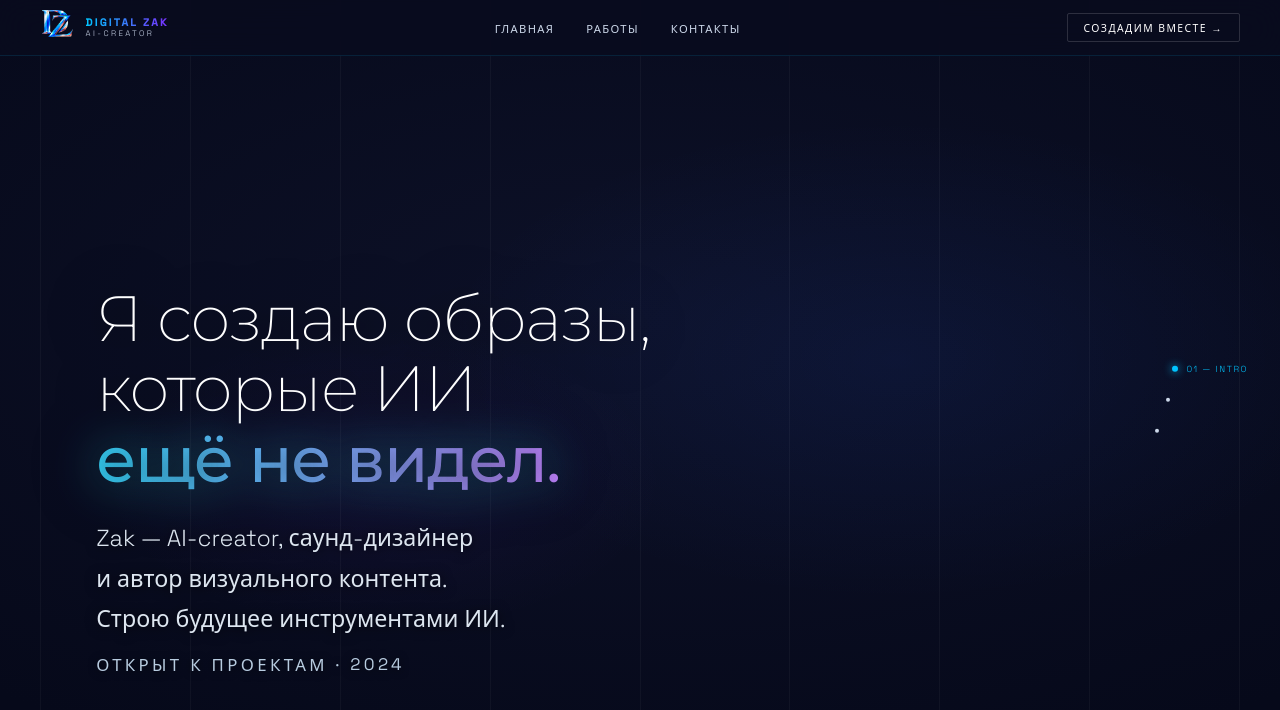
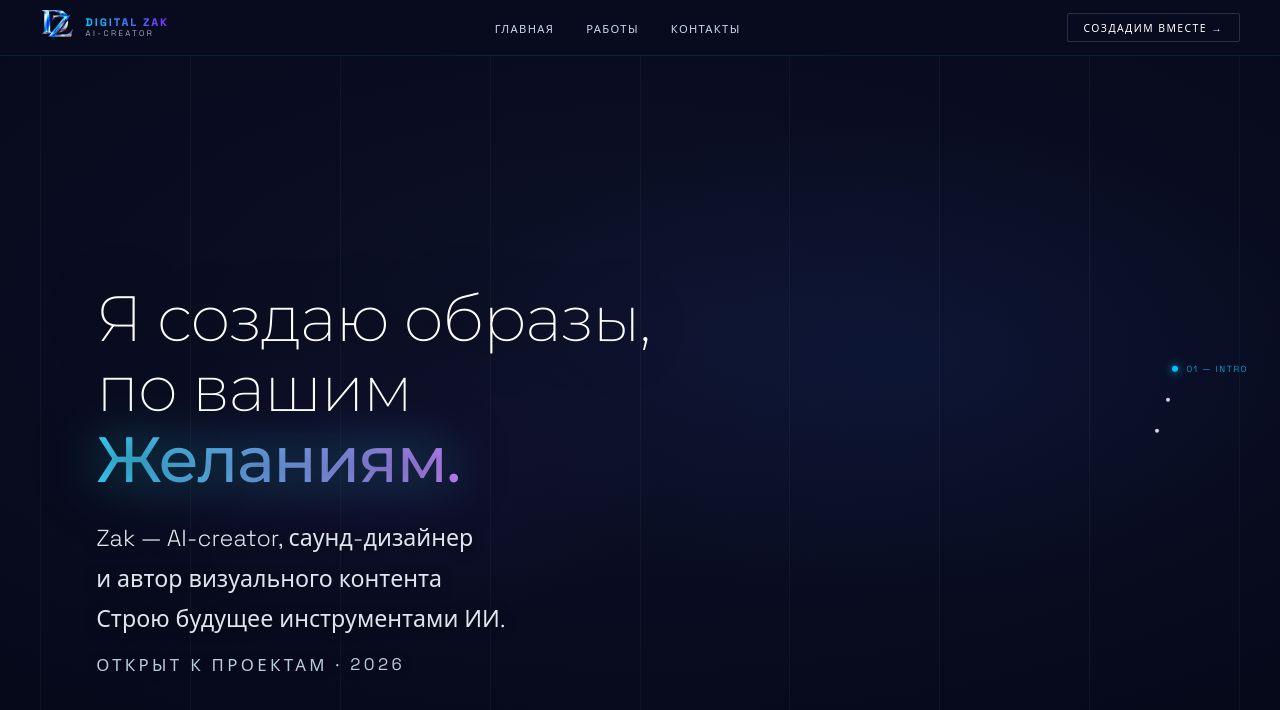
Before and after one commit to edgetilya111982-boop/portfolio, a React (Vite) app in the folder museum-app/: page / in a window 1280 px wide. Shown: the top 710 px of the page. Built offline with nearby package versions, Linux system fonts and the light colour scheme.

Commit message:
Modify TextOverlay content and update year
Updated text in the overlay to reflect new information and correct dates.

```diff
--- a/museum-app/src/components/TextOverlay.jsx
+++ b/museum-app/src/components/TextOverlay.jsx
@@ -26,20 +26,20 @@ function HeroText({ opacity }) {
       <div className="overlay-hero__headline">
         <h1 className="headline-large">
           Я создаю образы,<br />
-          которые ИИ<br />
-          <span className="hero-accent">ещё не видел.</span>
+          по вашим<br />
+          <span className="hero-accent">Желаниям.</span>
         </h1>
       </div>
       <div className="overlay-hero__body">
         <p className="body-small">
           Zak — AI-creator, саунд-дизайнер<br />
-          и автор визуального контента.<br />
+          и автор визуального контента<br />
           Строю будущее инструментами ИИ.
         </p>
         <div className="overlay-hero__meta">
           <span className="label-tiny">Открыт к проектам</span>
           <span className="label-tiny">·</span>
-          <span className="label-tiny">2024</span>
+          <span className="label-tiny">2026</span>
         </div>
       </div>
     </div>
```
